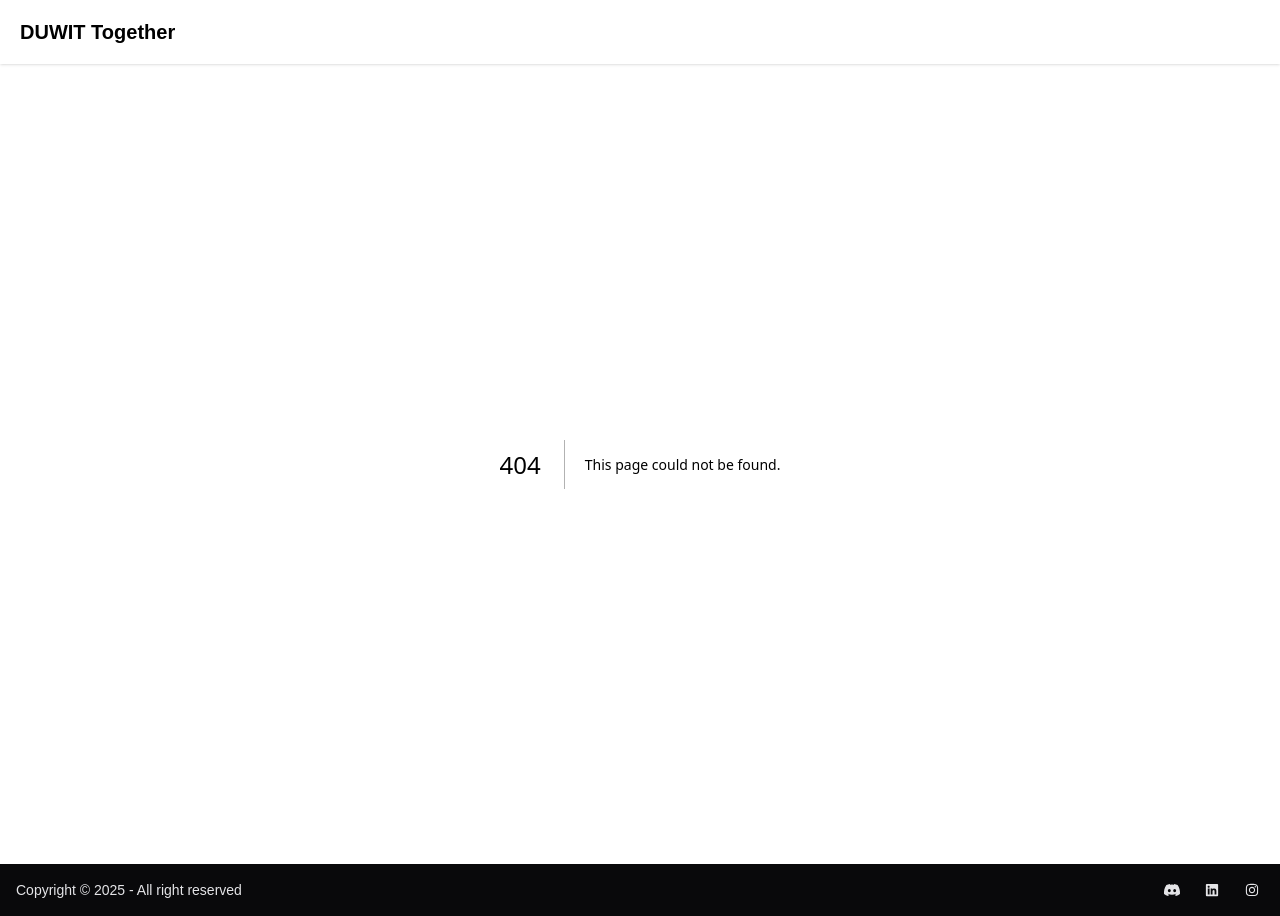
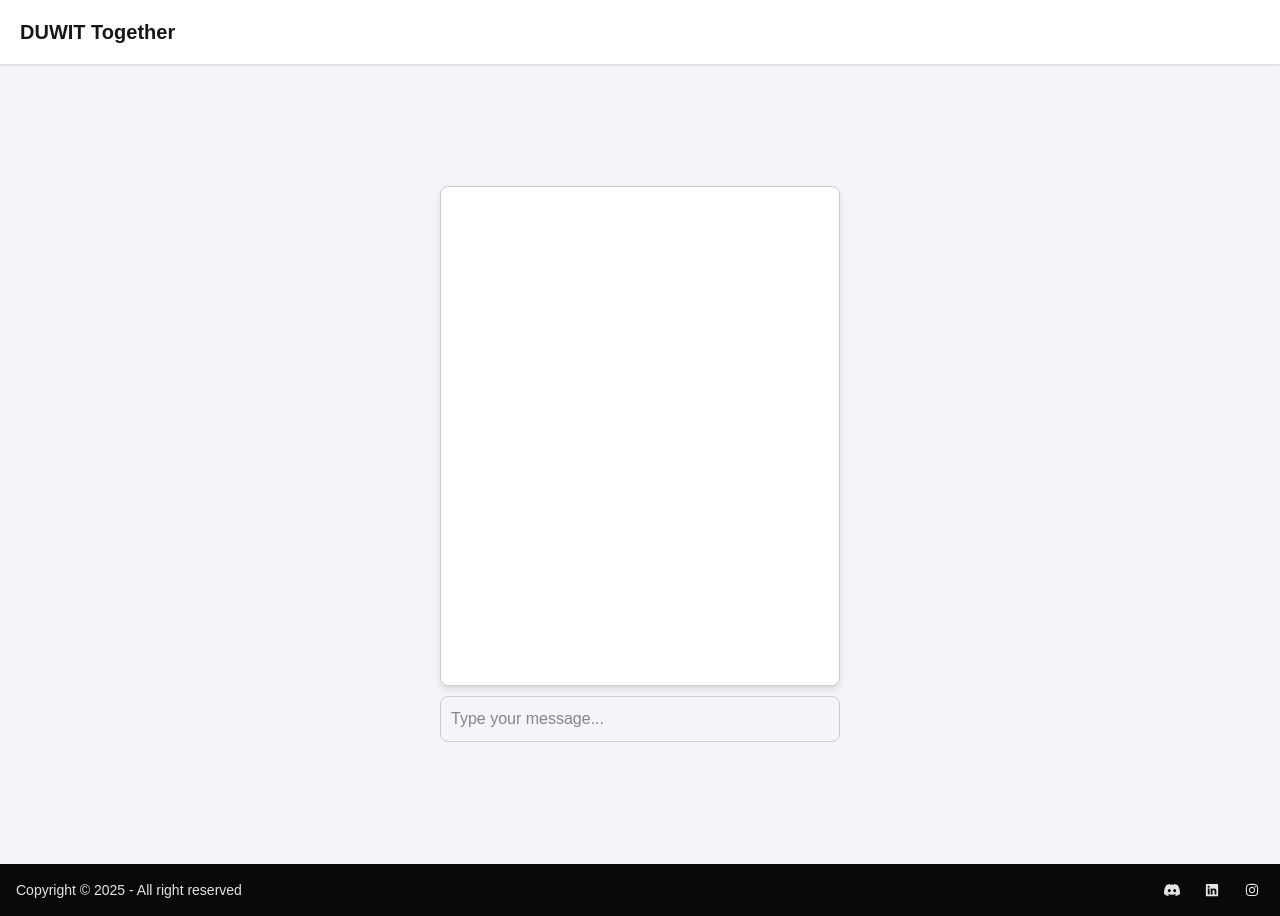
Before and after one commit to SkyePal42/duwithack, a Next.js app in the folder app/: page /new-pages in a window 1280 px wide. Before the commit this address had no page. Built offline with nearby package versions, Linux system fonts and the light colour scheme.

Commit message:
add a new page about gemini

```diff
--- a/app/gemini.mjs
+++ b/app/gemini.mjs
@@ -1,58 +1,54 @@
-import { GoogleGenerativeAI } from "@google/generative-ai";
-import readline from "readline";
+// 后端代理地址
+const API_URL = "http://localhost:3000/api/gemini";
 
-// 初始化 Gemini
-const genAI = new GoogleGenerativeAI("AIzaSyAXqL_S1PjjBMTvyYBOKJIIv6MiMKAEd9M"); // 替换为你的 API 密钥
+// 获取 DOM 元素
+const chat = document.getElementById("chat");
+const input = document.getElementById("input");
 
-// 选择模型
-const model = genAI.getGenerativeModel({ model: "gemini-2.0-flash" });
+// 添加消息到聊天窗口
+function addMessage(role, text) {
+  const message = document.createElement("div");
+  message.classList.add("message", role);
+  message.textContent = text;
+  chat.appendChild(message);
+  chat.scrollTop = chat.scrollHeight; // 滚动到底部
+}
 
-// 创建 readline 接口
-const rl = readline.createInterface({
-  input: process.stdin,
-  output: process.stdout,
-});
-
-// 发送请求到 Gemini
+// 发送消息到 Gemini API
 async function sendMessage(message) {
   try {
-    const result = await model.generateContent(message);
-    const response = await result.response;
-    const text = response.text();
-    return text;
+    const response = await fetch(API_URL, {
+      method: "POST",
+      headers: {
+        "Content-Type": "application/json",
+      },
+      body: JSON.stringify({ message }),
+    });
+
+    if (!response.ok) {
+      throw new Error("请求失败");
+    }
+
+    const data = await response.json();
+    return data.response;
   } catch (error) {
     console.error("请求失败:", error);
     return "抱歉，请求失败，请稍后重试。";
   }
 }
 
-// 启动对话
-async function startChat() {
-  console.log("欢迎使用 Gemini 对话系统！输入 'exit' 退出。");
+// 处理用户输入
+input.addEventListener("keypress", async (e) => {
+  if (e.key === "Enter") {
+    const userMessage = input.value.trim();
+    if (!userMessage) return;
 
-  // 递归函数，持续对话
-  const chat = async () => {
-    rl.question("你: ", async (input) => {
-      if (input.toLowerCase() === "exit") {
-        console.log("对话结束，再见！");
-        rl.close();
-        return;
-      }
+    // 显示用户消息
+    addMessage("user", userMessage);
+    input.value = "";
 
-      // 发送用户输入到 Gemini
-      const botResponse = await sendMessage(input);
-      console.log("Gemini:", botResponse);
-
-      // 继续对话
-      chat();
-    });
-  };
-
-  // 开始对话
-  chat();
-}
-
-// 启动程序
-startChat().catch((error) => {
-  console.error("程序出错:", error);
+    // 发送消息到 Gemini 并显示响应
+    const botResponse = await sendMessage(userMessage);
+    addMessage("bot", botResponse);
+  }
 });
--- a/app/src/app/index.html
+++ b/app/index.html
@@ -51,8 +51,8 @@
 </head>
 <body>
   <div id="chat"></div>
-  <input type="text" id="input" placeholder="输入你的消息..." />
+  <input type="text" id="input" placeholder="type your message..." />
 
-  <script src="app.js"></script>
+  <script src="gemini.mjs"></script>
 </body>
 </html>
--- /dev/null
+++ b/app/server.js
@@ -0,0 +1,48 @@
+const express = require("express");
+const path = require("path");
+const axios = require("axios");
+const cors = require("cors");
+
+const app = express();
+const PORT =5000;
+
+// 允许跨域请求
+app.use(cors());
+app.use(express.json());
+
+// 托管静态文件（前端文件）
+app.use(express.static(path.join(__dirname)));
+
+// Gemini API 配置
+const API_KEY = "AIzaSyAXqL_S1PjjBMTvyYBOKJIIv6MiMKAEd9M"; // 替换为你的 API 密钥
+const GEMINI_URL = `https://generativelanguage.googleapis.com/v1beta/models/gemini-2.0-flash:generateContent?key=${API_KEY}`;
+
+// 代理端点
+app.post("/api/gemini", async (req, res) => {
+  try {
+    const { message } = req.body;
+
+    const response = await axios.post(GEMINI_URL, {
+      contents: [
+        {
+          parts: [
+            {
+              text: message,
+            },
+          ],
+        },
+      ],
+    });
+
+    const botResponse = response.data.candidates[0].content.parts[0].text;
+    res.json({ response: botResponse });
+  } catch (error) {
+    console.error("请求失败:", error);
+    res.status(500).json({ error: "请求失败" });
+  }
+});
+
+// 启动服务器
+app.listen(PORT, () => {
+  console.log(`服务器运行在 http://localhost:${PORT}`);
+});
--- /dev/null
+++ b/app/src/app/App.js
@@ -0,0 +1,16 @@
+import { BrowserRouter as Router, Routes, Route } from "react-router-dom";
+import Home from "./Home";
+import NewPage from "./new-pages/page";
+
+function App() {
+  return (
+    <Router>
+      <Routes>
+        <Route path="/" element={<Home />} />
+        <Route path="/new-pages" element={<NewPage />} />
+      </Routes>
+    </Router>
+  );
+}
+
+export default App;
--- /dev/null
+++ b/app/src/app/api/route.ts
@@ -0,0 +1,43 @@
+import { NextResponse } from "next/server";
+
+export async function POST(request: Request) {
+  try {
+    const { message } = await request.json();
+
+    // Gemini API 配置
+    const API_KEY = "AIzaSyAXqL_S1PjjBMTvyYBOKJIIv6MiMKAEd9M"; // 替换为你的 API 密钥
+    const GEMINI_URL = `https://generativelanguage.googleapis.com/v1beta/models/gemini-2.0-flash:generateContent?key=${API_KEY}`;
+
+    // 发送请求到 Gemini API
+    const response = await fetch(GEMINI_URL, {
+      method: "POST",
+      headers: {
+        "Content-Type": "application/json",
+      },
+      body: JSON.stringify({
+        contents: [
+          {
+            parts: [
+              {
+                text: message,
+              },
+            ],
+          },
+        ],
+      }),
+    });
+
+    if (!response.ok) {
+      throw new Error("请求失败");
+    }
+
+    const data = await response.json();
+    const botResponse = data.candidates[0].content.parts[0].text;
+
+    // 返回 Gemini 的回复
+    return NextResponse.json({ response: botResponse });
+  } catch (error) {
+    console.error("请求失败:", error);
+    return NextResponse.json({ error: "请求失败" }, { status: 500 });
+  }
+}
--- /dev/null
+++ b/app/src/app/new-pages/page.tsx
@@ -0,0 +1,120 @@
+"use client";
+
+import React, { useState } from "react";
+
+export default function NewPage() {
+  const [messages, setMessages] = useState([]);
+  const [input, setInput] = useState("");
+
+  const sendMessage = async () => {
+    if (!input.trim()) return;
+
+    setMessages((prevMessages) => [
+      ...prevMessages,
+      { role: "user", text: input },
+    ]);
+
+    setInput("");
+
+    try {
+      const response = await fetch("/api", {
+        method: "POST",
+        headers: {
+          "Content-Type": "application/json",
+        },
+        body: JSON.stringify({ message: input }),
+      });
+
+      if (!response.ok) {
+        throw new Error("Error");
+      }
+
+      const data = await response.json();
+      const botResponse = data.response;
+
+      setMessages((prevMessages) => [
+        ...prevMessages,
+        { role: "Gemini", text: botResponse },
+      ]);
+    } catch (error) {
+      console.error("Error:", error);
+      setMessages((prevMessages) => [
+        ...prevMessages,
+        { role: "Gemini", text: "Sorry, there was an error. Please try again later." },
+      ]);
+    }
+  };
+
+  return (
+    <div style={styles.body}>
+      <div id="chat" style={styles.chat}>
+        {messages.map((msg, index) => (
+          <div
+            key={index}
+            style={{
+              ...styles.message,
+              ...(msg.role === "user" ? styles.user : styles.bot),
+            }}
+          >
+            {msg.text}
+          </div>
+        ))}
+      </div>
+      <input
+        type="text"
+        id="input"
+        value={input}
+        onChange={(e) => setInput(e.target.value)}
+        onKeyPress={(e) => e.key === "Enter" && sendMessage()}
+        placeholder="Type your message..."
+        style={styles.input}
+      />
+    </div>
+  );
+}
+
+// 内联样式
+const styles = {
+  body: {
+    fontFamily: "Arial, sans-serif",
+    margin: 0,
+    padding: 0,
+    display: "flex",
+    flexDirection: "column",
+    alignItems: "center",
+    justifyContent: "center",
+    height: "100vh",
+    backgroundColor: "#f4f4f9",
+  },
+  chat: {
+    width: "400px",
+    height: "500px",
+    border: "1px solid #ccc",
+    padding: "10px",
+    overflowY: "auto",
+    backgroundColor: "#fff",
+    borderRadius: "8px",
+    boxShadow: "0 4px 6px rgba(0, 0, 0, 0.1)",
+  },
+  input: {
+    width: "400px",
+    marginTop: "10px",
+    padding: "10px",
+    border: "1px solid #ccc",
+    borderRadius: "8px",
+    fontSize: "16px",
+  },
+  message: {
+    marginBottom: "10px",
+    padding: "8px",
+    borderRadius: "4px",
+  },
+  user: {
+    backgroundColor: "#e3f2fd",
+    textAlign: "right",
+  },
+  bot: {
+    backgroundColor: "#f5f5f5",
+    textAlign: "left",
+  },
+};
--- a/app/src/app/page.tsx
+++ b/app/src/app/page.tsx
@@ -1,4 +1,10 @@
+ "use client"
+import { useRouter } from "next/navigation";
 export default function Home() {
+  const router = useRouter();
+  const handleNewPageClick = () => {
+    router.push("/new-pages");
+  };
   return (
     <div className="hero bg-base-200 h-full">
       <div className="hero-content text-center">
@@ -15,6 +21,12 @@ export default function Home() {
           <button className="btn btn-md btn-neutral flex mx-auto my-5">
             Request a Member
           </button>
+          <button
+            className="btn btn-xl btn-secondary flex mx-auto my-5"
+            onClick={handleNewPageClick}
+          >
+            Chat with Gemini
+          </button>
           <p className="mt-10 mb-5 font-bold underline text-lg">
             Lost? Check out:
           </p>
```
Also changed, not shown: app/package.json (+8 -5 lines), 1 other file (tests, documents, lock files or other folders).
